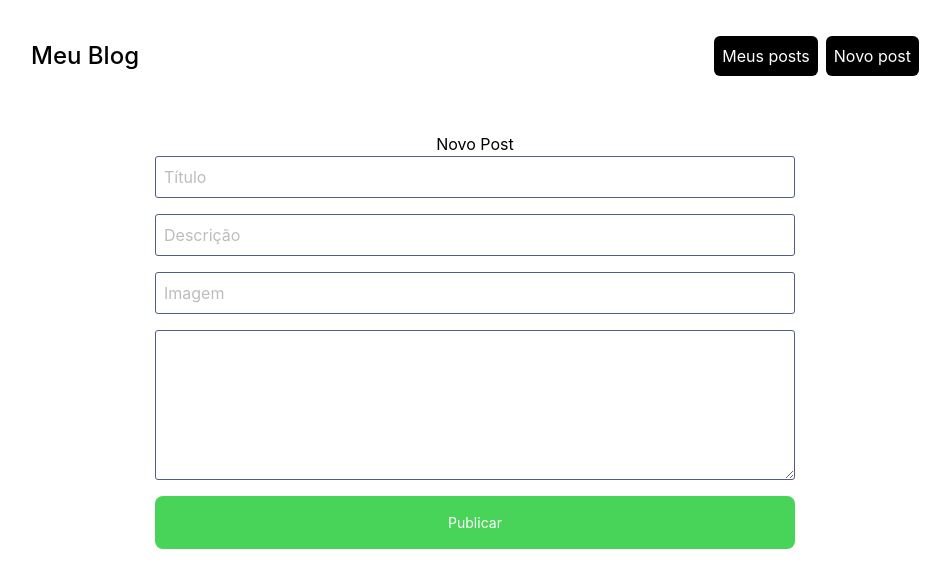
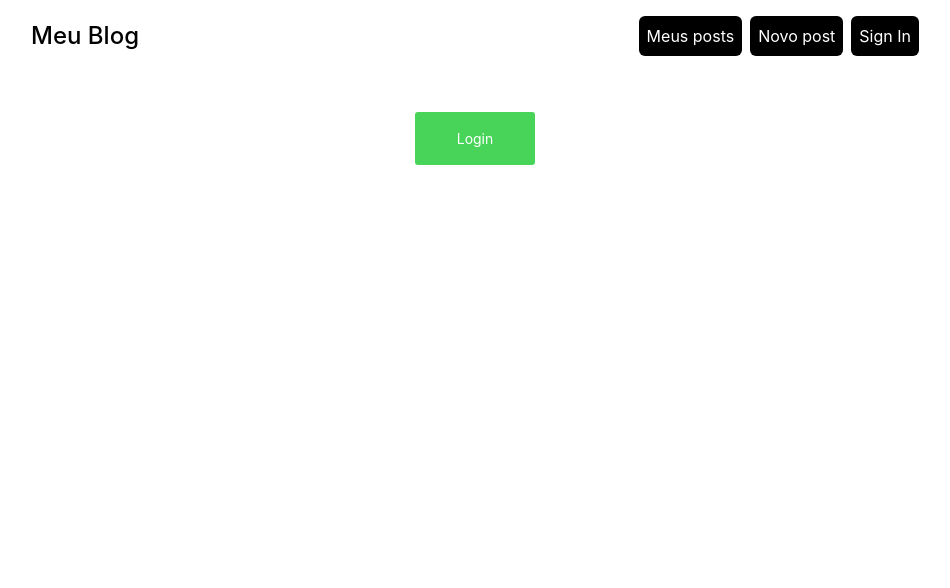
Before and after one commit to MatheusSGomes/blog-nextjs, a Next.js app: page /posts/publish in a window 1280 px wide. Shown: the top 588 px of the page, without its empty margins (165-1115 px from the left). Built offline with nearby package versions, Linux system fonts and the light colour scheme; no server answers.

Commit message:
feat: auth sign in and sign out

```diff
--- a/pages/_app.js
+++ b/pages/_app.js
@@ -1,32 +1,23 @@
 import '../styles/globals.css';
 import Head from 'next/head';
-import { Typography } from '@material-tailwind/react';
-import Link from 'next/link';
 import { Toaster } from 'react-hot-toast';
+import { SessionProvider } from 'next-auth/react';
+import Navbar from '../ui/components/Navbar/Navbar';
 
 function MyApp({ Component, pageProps }) {
   return (
-    <div>
+    <SessionProvider session={pageProps.session}>
       <Head>
         <title>Meu Blog</title>
         <meta name="meu blog" content="meu blog com excelentes posts"></meta>
         <link rel="icon" href="/favicon.ico" />
       </Head>
       <main class="px-5 lg:py-0 mx-auto max-w-screen-lg">
-        <div className="p-4 mt-5 mb-10 border-none rounded-xl bg-white">
-          <div className="flex items-center justify-between">
-            <Link class="text-black text-2xl font-medium" href="/">Meu Blog</Link>
-
-            <div className="flex flex-row gap-2">
-              <Link class="text-white bg-black p-2 rounded-md" href="/">Meus posts</Link>
-              <Link class="text-white bg-black p-2 rounded-md" href="posts/publish">Novo post</Link>
-            </div>
-          </div>
-        </div>
+        <Navbar />
         <Toaster position="top-right" />
         <Component {...pageProps} />
       </main>
-    </div>
+    </SessionProvider>
   );
 }
 
--- a/pages/api/auth/[...nextauth].ts
+++ b/pages/api/auth/[...nextauth].ts
@@ -1,6 +1,7 @@
 import Credentials from 'next-auth/providers/credentials';
 import NextAuth from "next-auth/next";
 
+/* https://next-auth.js.org/configuration/providers/credentials */
 export default NextAuth({
     providers: [ Credentials({
         name: 'MeuBlog',
@@ -20,12 +21,12 @@ export default NextAuth({
 
             if (credentials &&
                 credentials.username == 'admin' &&
-                credentials.password == 'admin'
-            ) {
+                credentials.password == 'admin') {
                 return {
                     id: 1,
                     name: 'Admin',
                     email: 'admin@admin.com',
+                    image: 'https://github.com/MatheusSGomes.png'
                 }
             }
 
--- a/pages/index.js
+++ b/pages/index.js
@@ -1,7 +1,5 @@
 import useIndex from '../data/hooks/pages/useIndex.page';
 import PostList from '../ui/components/PostList/PostList';
-import Head from 'next/head';
-import { Typography } from '@material-tailwind/react';
 
 export default function Home() {
   const { posts } = useIndex();
--- a/pages/posts/publish.tsx
+++ b/pages/posts/publish.tsx
@@ -3,8 +3,10 @@ import styles from '../../styles/pages/posts/publish.module.css';
 import { ApiService } from '../../data/data/services/ApiService';
 import { useRouter } from 'next/router';
 import { toast } from 'react-hot-toast';
+import { useSession, signIn, signOut } from 'next-auth/react';
 
 export default function PostsPublish() {
+    const { data: session } = useSession();
     const router = useRouter();
 
     const [title, setTitle] = useState(''),
@@ -53,7 +55,16 @@ export default function PostsPublish() {
         }
     }
 
-    return <>
+    if (!session) {
+        return (
+            <div className="text-center mt-10">
+                <button onClick={() => signIn()}>Login</button>
+            </div>
+        );
+    }
+
+    return (
+        <>
             <h2 className={styles['page-title']}>Novo Post</h2>
 
             <form onSubmit={sendPost} className={styles['post-form']}>
@@ -89,5 +100,6 @@ export default function PostsPublish() {
 
                 <button type="submit" className="rounded-lg">Publicar</button>
             </form>
-    </>;
+        </>
+    );
 }
--- /dev/null
+++ b/ui/components/Navbar/Navbar.tsx
@@ -0,0 +1,28 @@
+import { useSession, signOut, signIn } from 'next-auth/react';
+import Link from "next/link";
+
+export default function Navbar() {
+    const { data: session } = useSession();
+
+    console.log(session);
+
+    return (
+        <div className="p-4 mt-5 mb-10 border-none rounded-xl bg-white">
+            <div className="flex items-center justify-between">
+            <Link className="text-black text-2xl font-medium" href="/">Meu Blog</Link>
+
+            <div className="flex flex-row gap-2">
+                <Link className="text-white bg-black p-2 rounded-md" href="/">Meus posts</Link>
+
+                <Link className="text-white bg-black p-2 rounded-md" href="posts/publish">Novo post</Link>
+
+                {
+                    session ?
+                    <a className="text-white bg-black p-2 rounded-md cursor-pointer" onClick={() => signOut()}>Sign Out</a> :
+                    <a className="text-white bg-black p-2 rounded-md cursor-pointer" onClick={() => signIn()}>Sign In</a>
+                }
+            </div>
+            </div>
+        </div>
+    );
+  }
```
Lines whose indentation alone changed are shown as unchanged.
